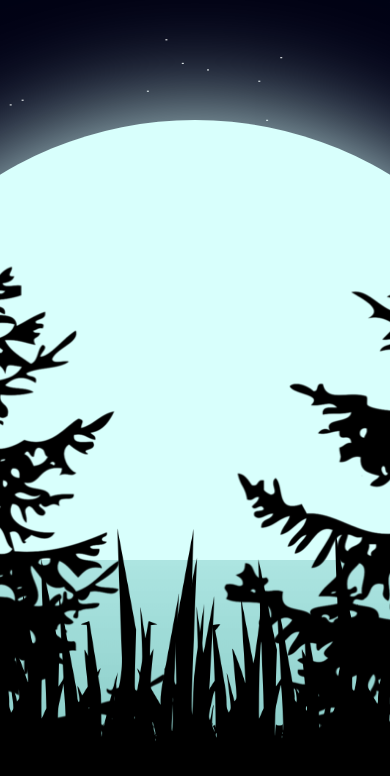
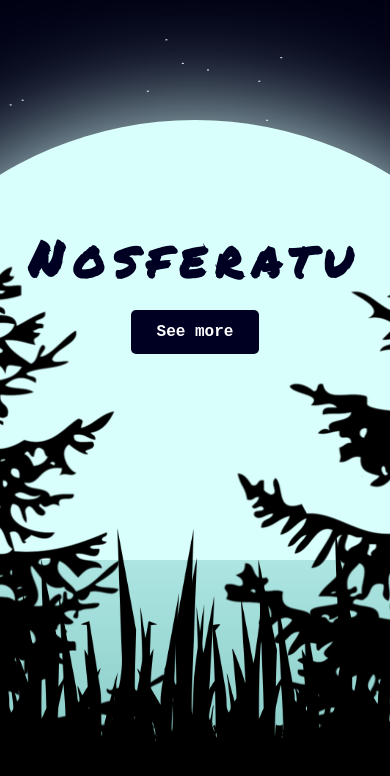
Before and after one commit to diogopereiradev/nosferatu, a React (Vite) app: page / in a window 390 px wide. Shown: the top 776 px of the page. Built offline with nearby package versions, Linux system fonts and the light colour scheme.

Commit message:
Features: Header title and responsive adjusts

```diff
--- a/index.html
+++ b/index.html
@@ -5,6 +5,9 @@
     <meta name="viewport" content="width=device-width, initial-scale=1.0" />
     <title>Nosferatu</title>
     <link rel="shortcut icon" href="./src/assets/images/logo.png" type="image/x-icon">
+    <link rel="preconnect" href="https://fonts.googleapis.com">
+    <link rel="preconnect" href="https://fonts.gstatic.com" crossorigin>
+    <link href="https://fonts.googleapis.com/css2?family=Permanent+Marker&display=swap" rel="stylesheet">
   </head>
   <body>
     <div class="nosferatu-root"></div>
--- a/src/app.tsx
+++ b/src/app.tsx
@@ -9,18 +9,10 @@ function App (): JSX.Element {
   return (
     <React.Fragment>
       <GlobalStyles />
-      <Wrapper className="loading">
+      <Wrapper>
         <Header />
       </Wrapper>
     </React.Fragment>
   );
 }
-
-window.onload = () => {
-  render(<App />, document.querySelector('.nosferatu-root'));
-
-  setTimeout(() => {
-    const loading = document.querySelector('.loading');
-    loading.classList.toggle('loading');
-  }, 250);
-};
+render(<App />, document.querySelector('.nosferatu-root'));
--- a/src/app/Header/index.tsx
+++ b/src/app/Header/index.tsx
@@ -1,49 +1,30 @@
 import '../../types/global';
-import React, { useEffect, useState, Dispatch, SetStateAction } from 'react';
+import React from 'react';
 import {
   Container,
-  Stars,
   FrozenLake,
-  GrassTerrain,
-  GrassTerrainContainer,
-  LeftGiantPineTree,
-  RightGiantPineTree,
-  Moon
+  Moon,
+  MainTitleContainer,
+  MainTitle,
+  SeeMoreButton
 } from './styles';
+
+import StarsResponsive from './stars';
+import Terrain from './terrain';
 import Clouds from '../../components/Clouds/index';
-
-import GrassTerrainImage from '../../assets/images/grassterrain.png';
-import GiantPineTreeImage from '../../assets/images/giant-pine-tree.png';
-
-function GrassTerrainMain (): JSX.Element {
-  return (
-    <GrassTerrainContainer>
-      <GrassTerrain src={GrassTerrainImage} alt="grass-terrain-image"/>
-      <GrassTerrain src={GrassTerrainImage} alt="grass-terrain-image"/>
-    </GrassTerrainContainer>
-  );
-}
-
-function StarsResponsive (): JSX.Element {
-  const [amount, setAmount]: [number, Dispatch<SetStateAction<number>>] = useState(60);
-
-  useEffect((): void => {
-    window.addEventListener('resize', () =>
-      setAmount(Math.random() * (60 - 50) + 50));
-  }, []);
-  return <Stars amount={amount}/>;
-}
 
 function Header (): JSX.Element {
   return (
     <Container>
+      <Moon />
       <Clouds amount={5}/>
       <StarsResponsive />
-      <Moon />
+      <Terrain />
       <FrozenLake />
-      <GrassTerrainMain />
-      <LeftGiantPineTree src={GiantPineTreeImage} alt="left-giant-pine-tree"/>
-      <RightGiantPineTree src={GiantPineTreeImage} alt="right-giant-pine-tree"/>
+      <MainTitleContainer>
+        <MainTitle>Nosferatu</MainTitle>
+        <SeeMoreButton href="#">See more</SeeMoreButton>
+      </MainTitleContainer>
     </Container>
   );
 }
--- /dev/null
+++ b/src/app/Header/stars.tsx
@@ -0,0 +1,12 @@
+import React, { useEffect, useState, Dispatch, SetStateAction } from 'react';
+import { Stars } from './styles';
+
+export default function StarsResponsive (): JSX.Element {
+  const [amount, setAmount]: [number, Dispatch<SetStateAction<number>>] = useState(60);
+
+  useEffect((): void => {
+    window.addEventListener('resize', () =>
+      setAmount(Math.random() * (60 - 50) + 50));
+  }, []);
+  return <Stars amount={amount}/>;
+}
--- a/src/app/Header/styles.ts
+++ b/src/app/Header/styles.ts
@@ -18,6 +18,57 @@ export const Container = styled.header`
   overflow: hidden;
   background: rgb(0,3,45);
   background: linear-gradient(0deg, rgba(0,3,45,1) 0%, rgba(0,2,20,1) 100%);
+  user-select: none;
+`;
+
+export const MainTitleContainer = styled.div`
+  position: relative;
+  top: 28%;
+  width: 100%;
+  height: 0px;
+  display: flex;
+  flex-direction: column;
+  justify-content: center;
+  align-items: center;
+
+  @media screen and (min-width: 1500px) {top: 32%;}
+  @media screen and (max-width: 650px) {top: 34%;}
+`;
+
+export const MainTitle = styled.h1`
+  font-family: 'Permanent Marker', 'Trebuchet MS', 'Lucida Sans Unicode', 'Lucida Grande', 'Lucida Sans', Arial, sans-serif;
+  font-weight: 900;
+  font-size: 150px;
+  color: #002;
+  letter-spacing: 10px;
+
+  @media screen and (max-width: 1500px) {font-size: 130px;}
+  @media screen and (max-width: 1000px) {font-size: 100px;}
+  @media screen and (max-width: 850px) {font-size: 86px;}
+  @media screen and (max-width: 650px) {font-size: 70px;}
+  @media screen and (max-width: 450px) {font-size: 50px;}
+  @media screen and (max-width: 350px) {font-size: 40px;}
+  @media screen and (max-width: 300px) {font-size: 35px;}
+`;
+
+export const SeeMoreButton = styled.a`
+  margin-top: 15px;
+  color: #fff;
+  padding: 15px;
+  padding-left: 45px;
+  padding-right: 45px;
+  font-family: monospace;
+  font-weight: 900;
+  font-size: 16px;
+  background-color: #002f;
+  border-radius: 5px;
+  cursor: pointer;
+
+  &:hover {background-color: #001233;}
+  &:active {background-color: #001;}
+
+  @media screen and (max-width: 1000px) {padding: 15px 35px;}
+  @media screen and (max-width: 450px) {padding: 13px 26px;}
 `;
 
 export const Stars = styled.div<StarsProps>`
@@ -93,6 +144,7 @@ export const GrassTerrainContainer = styled.div`
 export const GrassTerrain = styled.img`
   width: 100%;
   object-fit: contain;
+  pointer-events: none;
 
   @media screen and (max-width: 550px) {width: 500px;}
   @media screen and (max-width: 850px) {width: 750px;}
@@ -103,6 +155,7 @@ export const LeftGiantPineTree = styled.img`
   position: absolute;
   left: -365px;
   top: 0;
+  pointer-events: none;
 
   @media screen and (max-width: 850px) {left: -430px;}
   @media screen and (max-width: 600px) {left: -500px;}
@@ -114,6 +167,7 @@ export const RightGiantPineTree = styled.img`
   position: absolute;
   right: -365px;
   top: 0;
+  pointer-events: none;
 
   @media screen and (max-width: 850px) {right: -430px;}
   @media screen and (max-width: 600px) {right: -500px;}
--- /dev/null
+++ b/src/app/Header/terrain.tsx
@@ -0,0 +1,22 @@
+import React from 'react';
+import {
+  GrassTerrain,
+  GrassTerrainContainer,
+  LeftGiantPineTree,
+  RightGiantPineTree
+} from './styles';
+import GrassTerrainImage from '../../assets/images/grassterrain.png';
+import GiantPineTreeImage from '../../assets/images/giant-pine-tree.png';
+
+export default function Terrain (): JSX.Element {
+  return (
+    <React.Fragment>
+      <LeftGiantPineTree src={GiantPineTreeImage} alt="left-giant-pine-tree"/>
+      <RightGiantPineTree src={GiantPineTreeImage} alt="right-giant-pine-tree"/>
+      <GrassTerrainContainer>
+        <GrassTerrain src={GrassTerrainImage} alt="grass-terrain-image"/>
+        <GrassTerrain src={GrassTerrainImage} alt="grass-terrain-image"/>
+      </GrassTerrainContainer>
+    </React.Fragment>
+  );
+}
```
